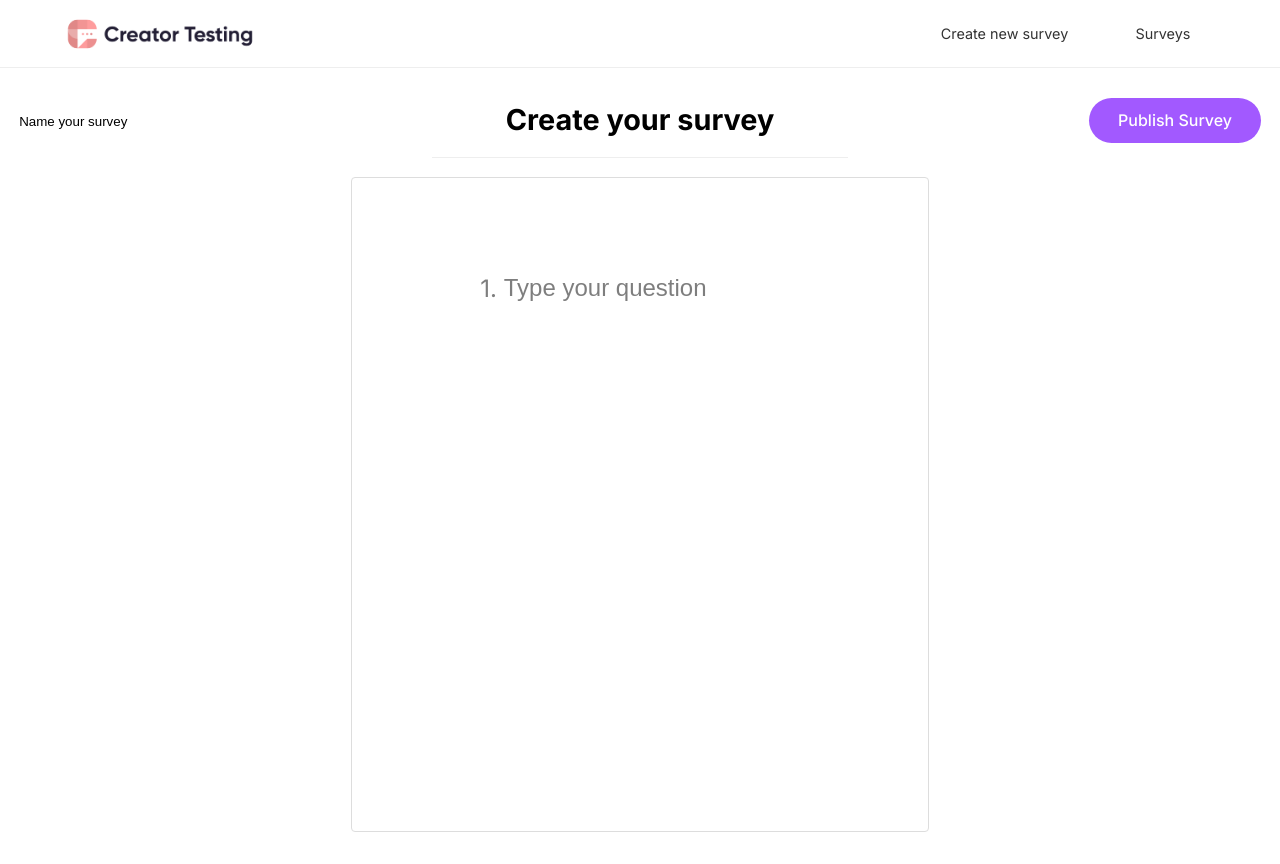
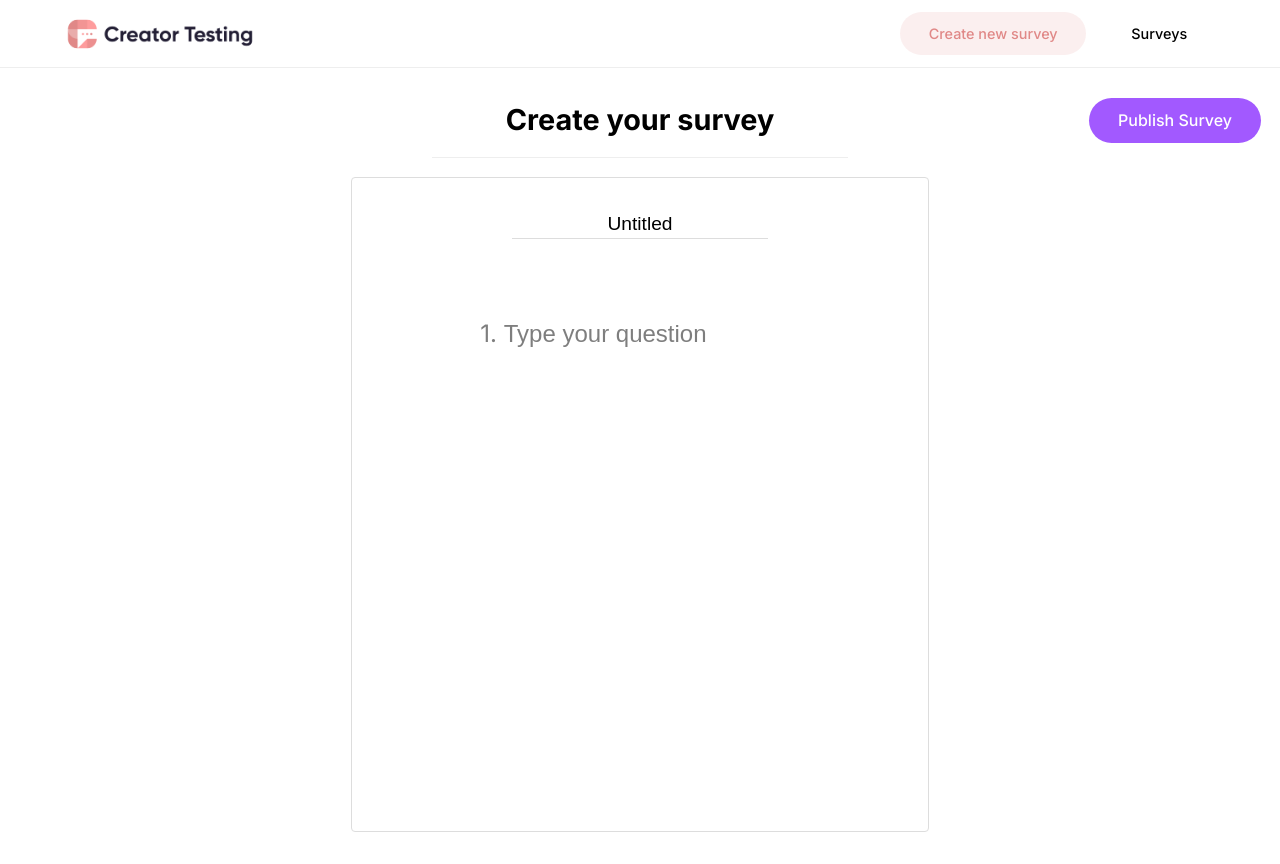
Before and after one commit to emilioDeSantis/creator-testing-demo, a Next.js app: page /create-survey in a window 1280 px wide. Built offline with nearby package versions, Linux system fonts and the light colour scheme.

Commit message:
first commit

```diff
--- a/src/app/components/Header.tsx
+++ b/src/app/components/Header.tsx
@@ -1,8 +1,12 @@
+"use client";
 import Image from "next/image";
 import Link from "next/link";
+import { usePathname } from "next/navigation";
 import React from "react";
 
 const Header: React.FC = () => {
+    const pathname = usePathname();
+
     return (
         <div
             style={{
@@ -38,25 +42,54 @@ const Header: React.FC = () => {
                     }}
                 />
             </Link>
+            {pathname != "/take-survey" && (
                 <div
                     style={{
                         display: "flex",
                         gap: "1rem",
                     }}
                 >
-            <Link style={{
-                color: "#333",
+                    <Link
+                        style={{
                             textDecoration: "none",
-                paddingBlock: "0.6rem",
-                paddingInline: "1.6rem",
-            }} href="/create-survey">Create new survey</Link>
-            <Link style={{
-                color: "#333",
+                            borderRadius: "1000px",
+                            paddingBlock: "0.8rem",
+                            paddingInline: "1.8rem",
+                            background:
+                                pathname == "/create-survey"
+                                    ? "#E0888722"
+                                    : "white",
+                            color:
+                                pathname == "/create-survey"
+                                    ? "#E08887"
+                                    : "black",
+                            fontWeight: 500,
+                            cursor: "pointer",
+                        }}
+                        href="/create-survey"
+                    >
+                        Create new survey
+                    </Link>
+                    <Link
+                        style={{
                             textDecoration: "none",
-                paddingBlock: "0.6rem",
-                paddingInline: "1.6rem",
-            }} href="/">Surveys</Link>
+                            borderRadius: "1000px",
+                            paddingBlock: "0.8rem",
+                            paddingInline: "1.8rem",
+                            background:
+                                pathname == "/"
+                                    ? "#E0888722"
+                                    : "white",
+                            color: pathname == "/" ? "#E08887" : "black",
+                            fontWeight: 500,
+                            cursor: "pointer",
+                        }}
+                        href="/"
+                    >
+                        Surveys
+                    </Link>
                 </div>
+            )}
         </div>
     );
 };
--- a/src/app/create-survey/components/PublishButton.tsx
+++ b/src/app/create-survey/components/PublishButton.tsx
@@ -5,9 +5,15 @@ interface PublishButtonProps {
 }
 
 const PublishButton: React.FC<PublishButtonProps> = ({ onClick }) => {
+    const [publishing, setPublishing] = React.useState(false);
+
+    const handleClick = () => {
+        setPublishing(true);
+        onClick();
+    }
     return (
         <div
-            onClick={onClick}
+            onClick={handleClick}
             style={{
                 borderRadius: "1000px",
                 paddingBlock: "0.8rem",
@@ -16,9 +22,10 @@ const PublishButton: React.FC<PublishButtonProps> = ({ onClick }) => {
                 color: "white",
                 fontWeight: 500,
                 cursor: "pointer",
+                opacity: publishing ? 0.5 : 1,
             }}
         >
-            Publish Survey
+            {publishing ? "Publishing..." : "Publish Survey"}
         </div>
     );
 };
--- a/src/app/create-survey/page.tsx
+++ b/src/app/create-survey/page.tsx
@@ -24,7 +24,7 @@ const CreateSurvey: React.FC = () => {
         name: "",
     });
 
-    const [surveyName, setSurveyName] = React.useState("");
+    const [surveyName, setSurveyName] = React.useState("Untitled");
     const router = useRouter();
 
     useEffect(() => {
@@ -105,19 +105,6 @@ const CreateSurvey: React.FC = () => {
                 >
                     <PublishButton onClick={publish} />
                 </div>
-                <div
-                    style={{
-                        position: "absolute",
-                        left: "1.2rem",
-                    }}
-                >
-                    <input
-                        type="text"
-                        placeholder="Name your survey"
-                        value={surveyName}
-                        onChange={handleInputChange}
-                    />
-                </div>
             </div>
             <div
                 style={{
@@ -152,11 +139,38 @@ const CreateSurvey: React.FC = () => {
                         borderRadius: "4px",
                         border: "1px solid #ddd",
                         paddingInline: "8rem",
-                        paddingTop: "6rem",
+                        paddingTop: "2rem",
                         overflowY: "auto",
                         paddingBottom: "24rem",
                     }}
                 >
+
+                <div
+                    style={{
+                        width: "100%",
+                        display: "flex",
+                        justifyContent: "center",
+                        alignItems: "center",
+                        marginBottom: "4rem",
+                        paddingInline: "2rem",
+                    }}
+                >
+                    <input
+                    style={{
+                        paddingBlock: "0.2rem",
+                        paddingInline: "0.6rem",
+                        borderBottom: "1px solid #ddd",
+                        fontSize: "1.2rem",
+                        marginBottom: "1rem",
+                        textAlign: "center",
+                        width: "100%",
+                    }}
+                        type="text"
+                        placeholder="Name your survey"
+                        value={surveyName}
+                        onChange={handleInputChange}
+                    />
+                </div>
                     {survey.questions.map((question, index) => (
                         <QuestionEditor
                             key={index}
--- a/src/app/page.tsx
+++ b/src/app/page.tsx
@@ -127,8 +127,10 @@ const HomePage: React.FC = () => {
                                     fontWeight: 500,
                                     cursor: "pointer",
                                 }}
+                                target="_blank"
                                 href={"/take-survey/" + survey.id}
                             >
+
                                 Take Survey
                             </Link>
                         </div>
```
Also changed, not shown: src/app/take-survey/[surveyId]/components/Completed.tsx (+5 -3 lines). Lines whose indentation alone changed are shown as unchanged.
